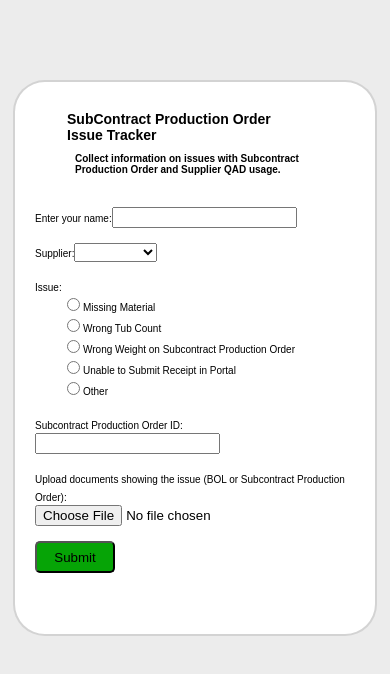
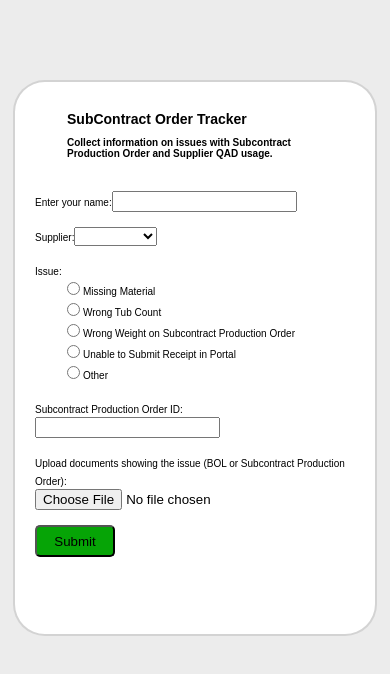
Before and after one commit to Mundyo/subcontract_frontend, a React (Create React App) app: page /submit-form in a window 390 px wide. Shown: the top 674 px of the page. Built offline with nearby package versions, Linux system fonts and the light colour scheme.

Commit message:
heroku url

```diff
--- a/src/Component/Form.jsx
+++ b/src/Component/Form.jsx
@@ -45,7 +45,8 @@
           localStorage.setItem('submittedData', JSON.stringify(formData));
 
 
-      const response = await fetch('https://subcontract-backend-97436e1451f2.herokuapp.com/submit-form', {
+      // const response = await fetch('https://subcontract-backend-97436e1451f2.herokuapp.com/submit-form', {
+        const response = await fetch('https://subcontractor-backend-2-a838de589c9c.herokuapp.com/submit-form', {
         method: 'POST',
         headers: {
           'Content-Type': 'application/json',
@@ -75,7 +76,7 @@
         <Submitted submittedData={submittedData} />
       ) : (
         <form onSubmit={handleFormSubmit}>
-          <h1>SubContract Production Order Issue Tracker</h1>
+          <h1>SubContract Order Tracker</h1>
           <h3>Collect information on issues with Subcontract Production Order and Supplier QAD usage.</h3>
 
           <div className='form-group'>
--- a/src/Component/form.css
+++ b/src/Component/form.css
@@ -26,10 +26,10 @@
 }
 h1{
     align-items: center;
-    margin-left: 7rem;
+    margin-left: 17rem !important;
 }
 h3{
-    margin-left:2.5rem;
+    margin-left:4rem;
 }
 
    .radio-group {
@@ -73,25 +73,27 @@
         height:32rem;
         display: flex; /* Add display: flex; */
         flex-direction: column; /* Change flex-direction to column */
-        /* align-items: center; */
+        align-items: center;
         justify-content: flex-start;
     }
     h1{
         font-size:14px;
-        margin-left: 0rem !important;
-        margin-right: 3rem;
-         align-items: center;
+        margin-left: rem !important;
+        /* margin-right: 3rem; */
+         align-items: center !important;
+         justify-content: center !important;
         /* margin-right: 2rem !important;
         margin-left: 0 !important;
         margin-top: 2rem;
         font-weight: bolder; */
     }
     h3{
+        align-items: center !important;
         font-size: 10px ;
         font-weight: bolder;
-        /* margin-left: 1rem; */
+        margin-left: 2rem;
         margin-bottom: 2rem;
-        margin-right: 2rem !important;
+        margin-right: 1rem !important;
     }
     label{
         font-size: 10px;
```
